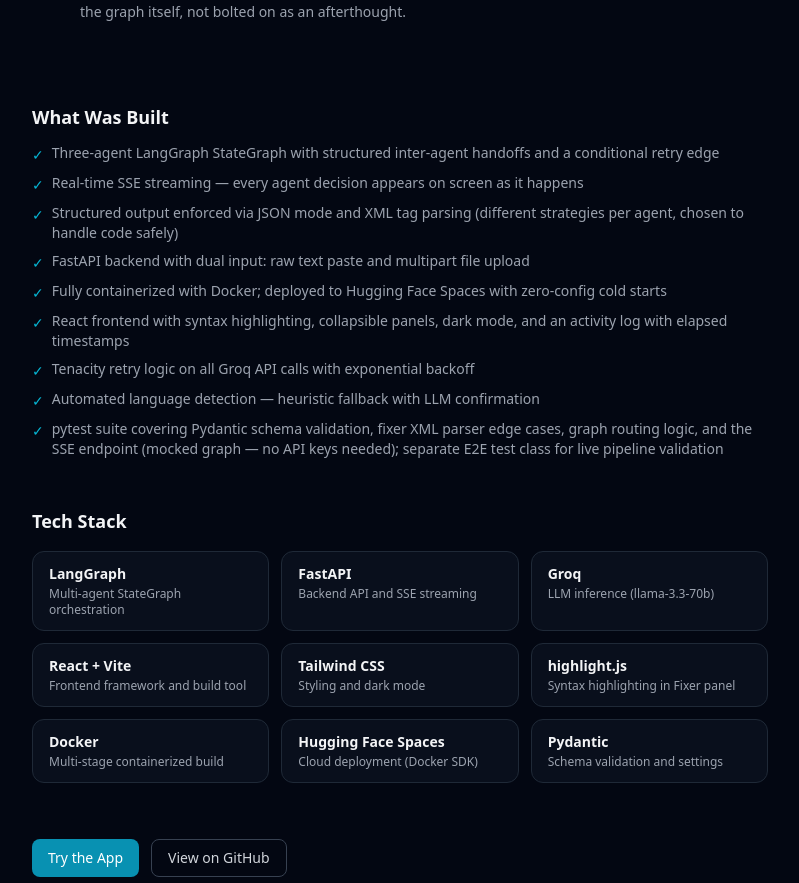
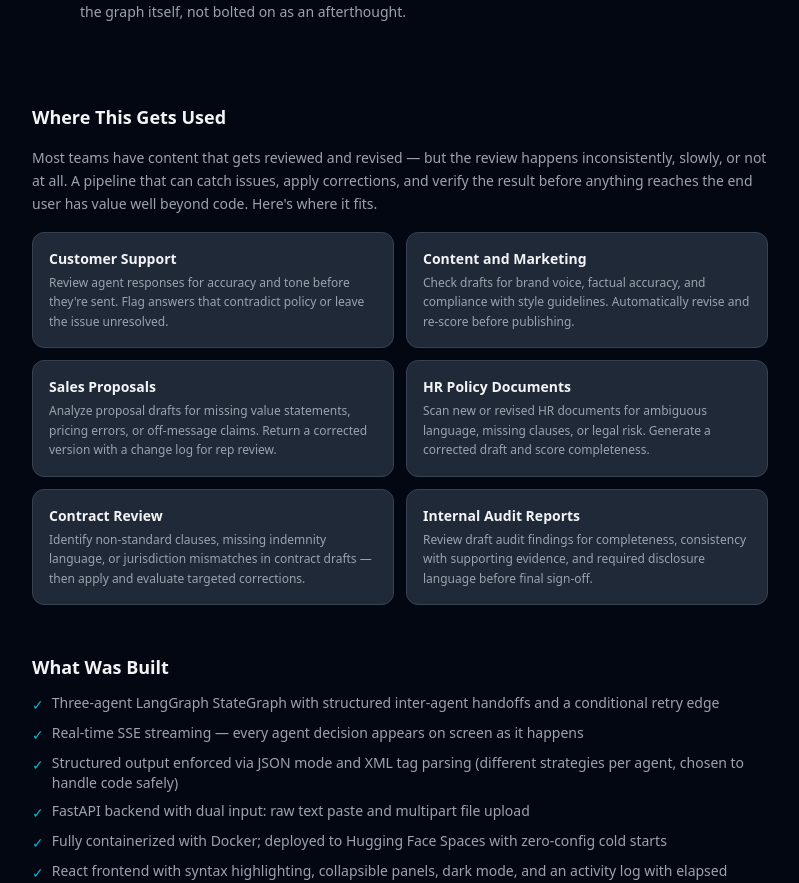
Before and after one commit to eholt723/agentmesh, a React (Vite) app in the folder frontend/: page /about in a window 1280 px wide. Shown: the part 906-1789 px from the top of the page, without its empty margins (240-1039 px from the left). Built offline with nearby package versions, Linux system fonts and the light colour scheme.

Commit message:
add Where This Gets Used section to About page and Design Decisions / Future Improvements to README

```diff
--- a/frontend/src/pages/About.jsx
+++ b/frontend/src/pages/About.jsx
@@ -17,6 +17,19 @@
         <p className="text-sm font-semibold text-gray-800 dark:text-gray-100 mt-1">{title}</p>
         <p className="text-sm text-gray-500 dark:text-gray-400 mt-1 leading-relaxed">{description}</p>
       </div>
+    </div>
+  )
+}
+
+// ------------------------------
+// Use case card
+// ------------------------------
+
+function UseCaseCard({ title, description }) {
+  return (
+    <div className="bg-gray-800 border border-gray-700 rounded-xl px-4 py-4">
+      <p className="text-sm font-semibold text-gray-100">{title}</p>
+      <p className="text-xs text-gray-400 mt-1 leading-relaxed">{description}</p>
     </div>
   )
 }
@@ -91,6 +104,42 @@
         </div>
       </section>
 
+      {/* Where This Gets Used */}
+      <section className="space-y-4">
+        <h2 className="text-lg font-semibold text-gray-900 dark:text-gray-100">Where This Gets Used</h2>
+        <p className="text-sm text-gray-600 dark:text-gray-400 leading-relaxed">
+          Most teams have content that gets reviewed and revised — but the review happens inconsistently,
+          slowly, or not at all. A pipeline that can catch issues, apply corrections, and verify the
+          result before anything reaches the end user has value well beyond code. Here's where it fits.
+        </p>
+        <div className="grid grid-cols-1 sm:grid-cols-2 gap-3">
+          <UseCaseCard
+            title="Customer Support"
+            description="Review agent responses for accuracy and tone before they're sent. Flag answers that contradict policy or leave the issue unresolved."
+          />
+          <UseCaseCard
+            title="Content and Marketing"
+            description="Check drafts for brand voice, factual accuracy, and compliance with style guidelines. Automatically revise and re-score before publishing."
+          />
+          <UseCaseCard
+            title="Sales Proposals"
+            description="Analyze proposal drafts for missing value statements, pricing errors, or off-message claims. Return a corrected version with a change log for rep review."
+          />
+          <UseCaseCard
+            title="HR Policy Documents"
+            description="Scan new or revised HR documents for ambiguous language, missing clauses, or legal risk. Generate a corrected draft and score completeness."
+          />
+          <UseCaseCard
+            title="Contract Review"
+            description="Identify non-standard clauses, missing indemnity language, or jurisdiction mismatches in contract drafts — then apply and evaluate targeted corrections."
+          />
+          <UseCaseCard
+            title="Internal Audit Reports"
+            description="Review draft audit findings for completeness, consistency with supporting evidence, and required disclosure language before final sign-off."
+          />
+        </div>
+      </section>
+
       {/* What Was Built */}
       <section className="space-y-3">
         <h2 className="text-lg font-semibold text-gray-900 dark:text-gray-100">What Was Built</h2>
```
Also changed, not shown: 1 other file (tests, documents, lock files or other folders).
